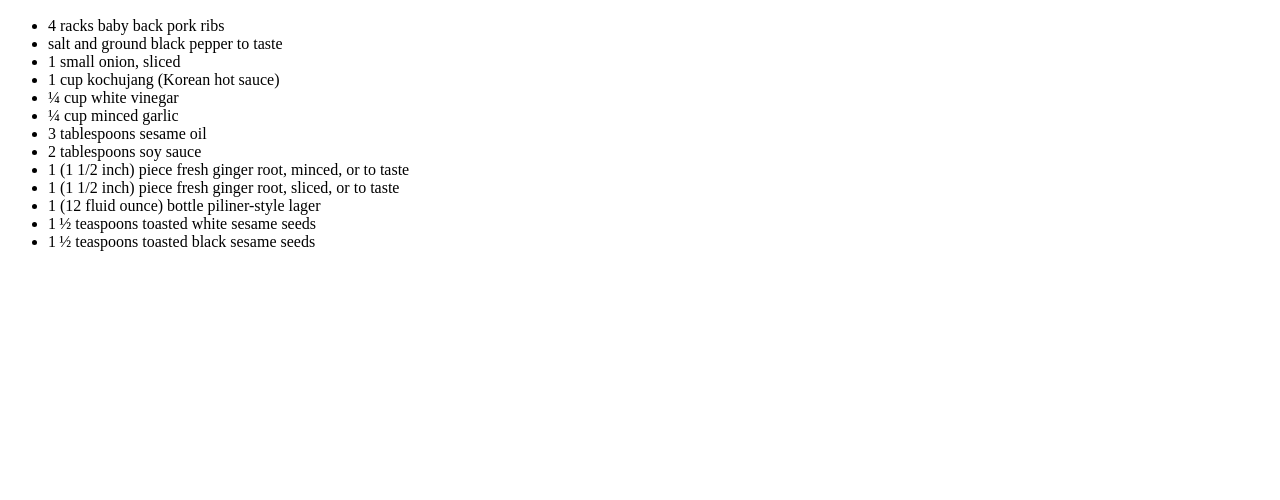
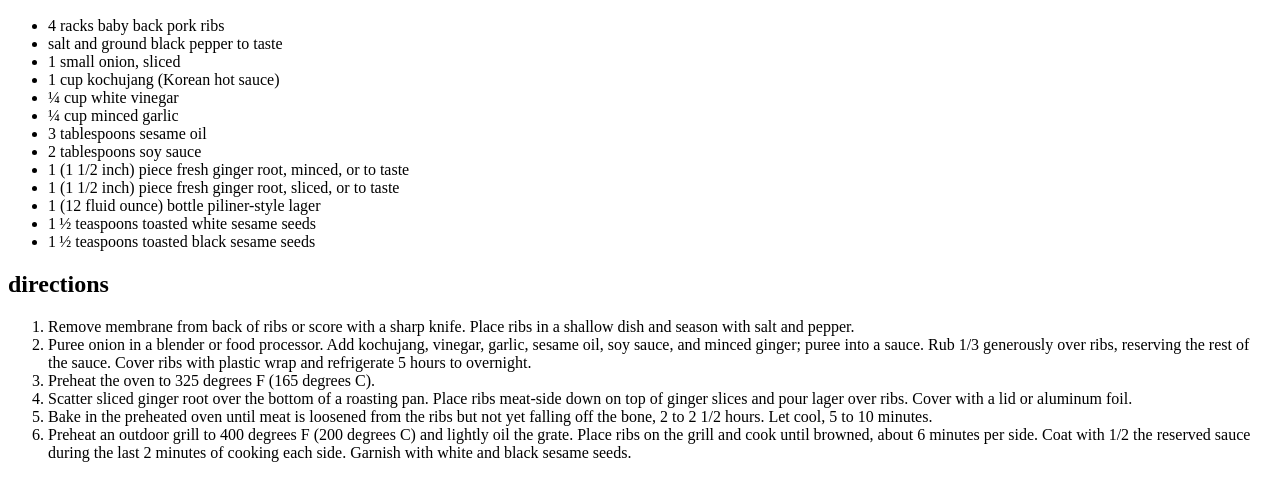
Before and after one commit to ravescript-2/git-recipes, a plain HTML site: page spicy-korean-ribs.html in a window 1280 px wide. Shown: the part 110-610 px from the top of the page. Drawn offline with Linux system fonts and the light colour scheme.

Commit message:
add spicy-korean-ribs.html

```diff
--- a/spicy-korean-ribs.html
+++ b/spicy-korean-ribs.html
@@ -22,6 +22,15 @@
         <li>1 ½ teaspoons toasted white sesame seeds</li>
         <li>1 ½ teaspoons toasted black sesame seeds</li>
     </ul>
+    <h2>directions</h2>
+    <ol>
+        <li>Remove membrane from back of ribs or score with a sharp knife. Place ribs in a shallow dish and season with salt and pepper.</li>
+        <li>Puree onion in a blender or food processor. Add kochujang, vinegar, garlic, sesame oil, soy sauce, and minced ginger; puree into a sauce. Rub 1/3 generously over ribs, reserving the rest of the sauce. Cover ribs with plastic wrap and refrigerate 5 hours to overnight.</li>
+        <li>Preheat the oven to 325 degrees F (165 degrees C).</li>
+        <li>Scatter sliced ginger root over the bottom of a roasting pan. Place ribs meat-side down on top of ginger slices and pour lager over ribs. Cover with a lid or aluminum foil.</li>
+        <li>Bake in the preheated oven until meat is loosened from the ribs but not yet falling off the bone, 2 to 2 1/2 hours. Let cool, 5 to 10 minutes.</li>
+        <li>Preheat an outdoor grill to 400 degrees F (200 degrees C) and lightly oil the grate. Place ribs on the grill and cook until browned, about 6 minutes per side. Coat with 1/2 the reserved sauce during the last 2 minutes of cooking each side. Garnish with white and black sesame seeds.</li>
+    </ol>
 
   </body>
 </html>
```
